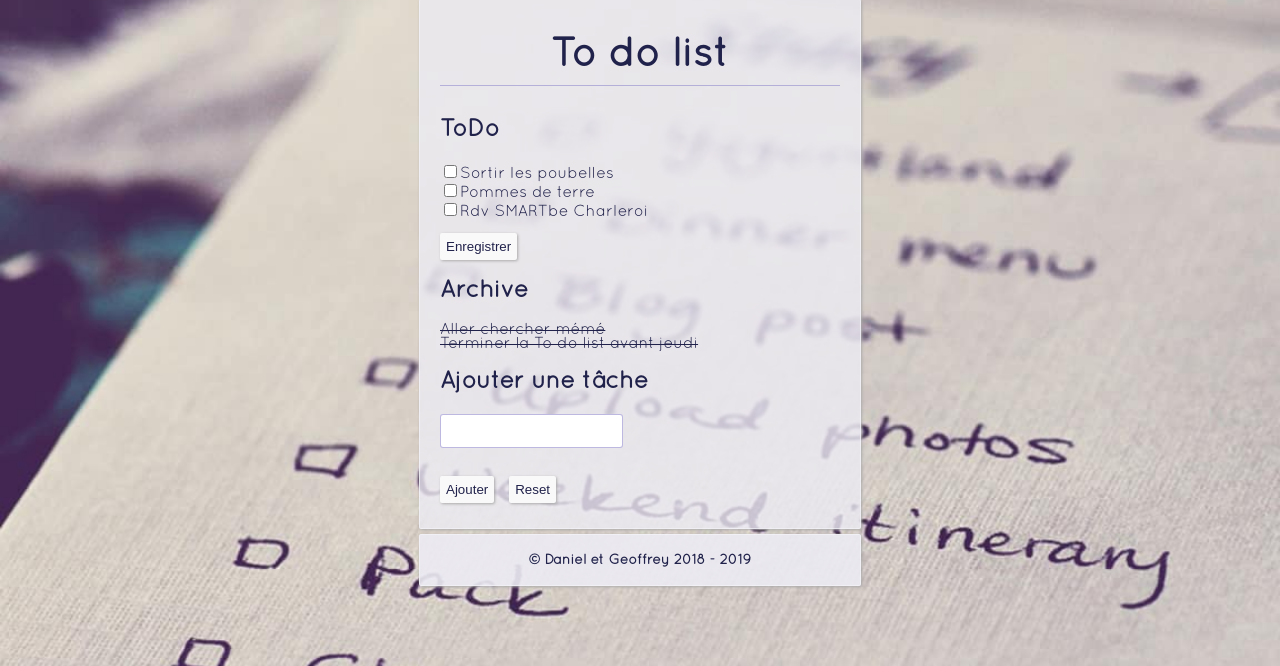
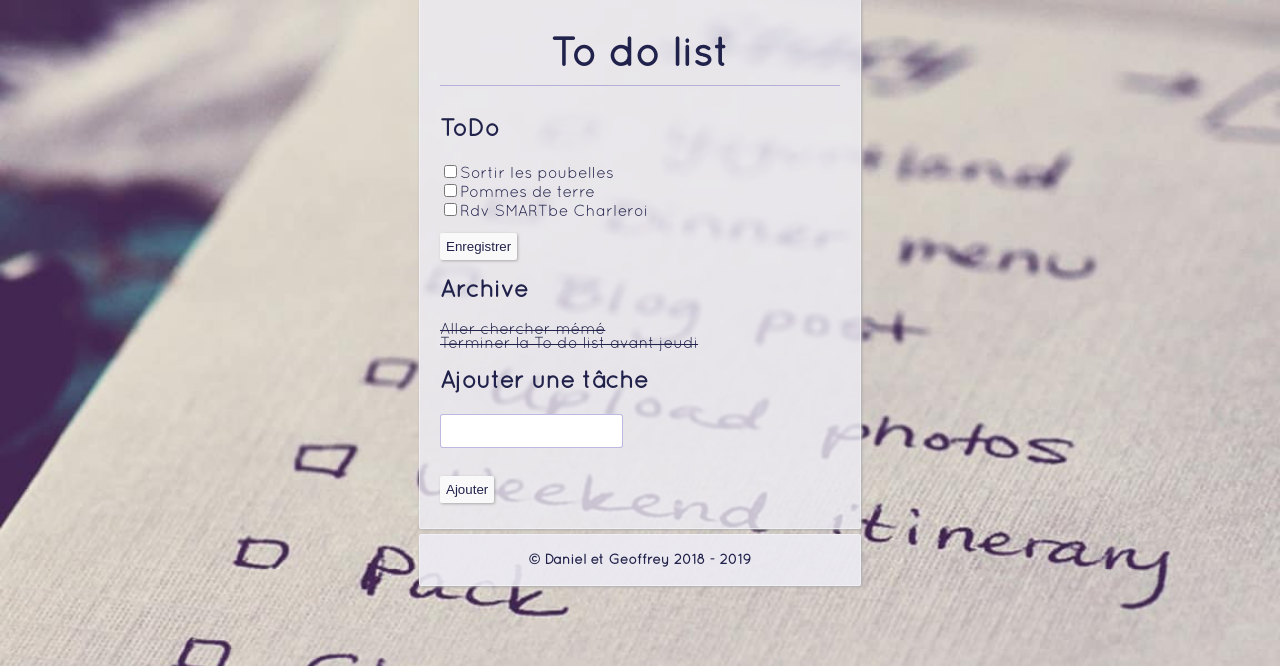
Before and after one commit to dmshd/exercice-becode-todolist-php-json, a PHP site: page / in a window 1280 px wide. Shown: the part 71-737 px from the top of the page. Run offline with PHP 8.4, Linux system fonts and the light colour scheme.

Commit message:
maj du readme et bouton reset en hidden

```diff
--- a/index.php
+++ b/index.php
@@ -30,7 +30,7 @@
         <input type="text" name="addTask"><br>
         <span class="error"><?php echo $taskError; ?></span>
         <br><br>
-        <input class="bouton" type="submit" name="ajouter" value="Ajouter"><input class="bouton" type="submit" name="reinit" value="Reset"><br>
+        <input class="bouton" type="submit" name="ajouter" value="Ajouter"><input class="bouton" type="submit" name="reinit" value="Reset" hidden><br>
 
       </form>
     </section>
```
Also changed, not shown: README.md.
